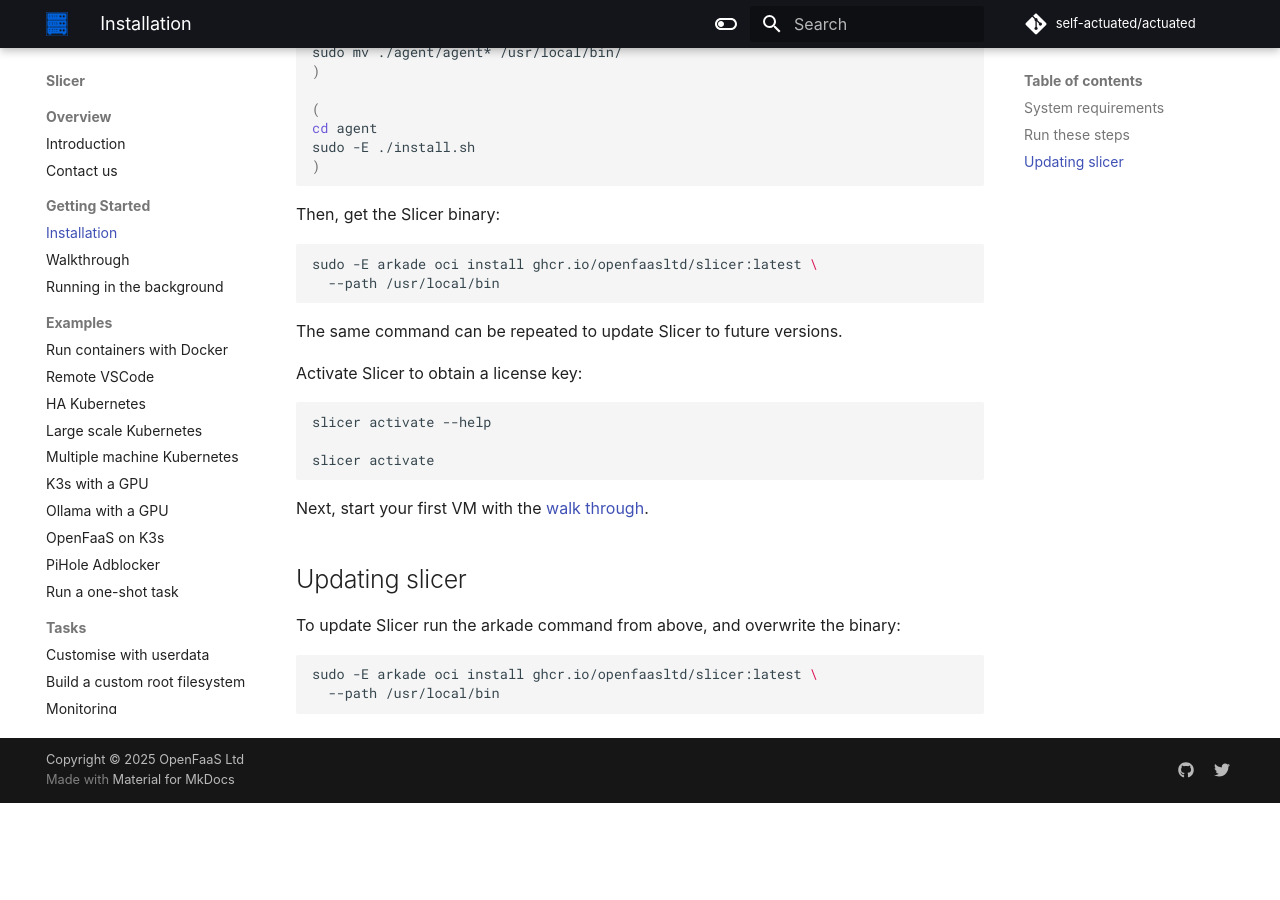
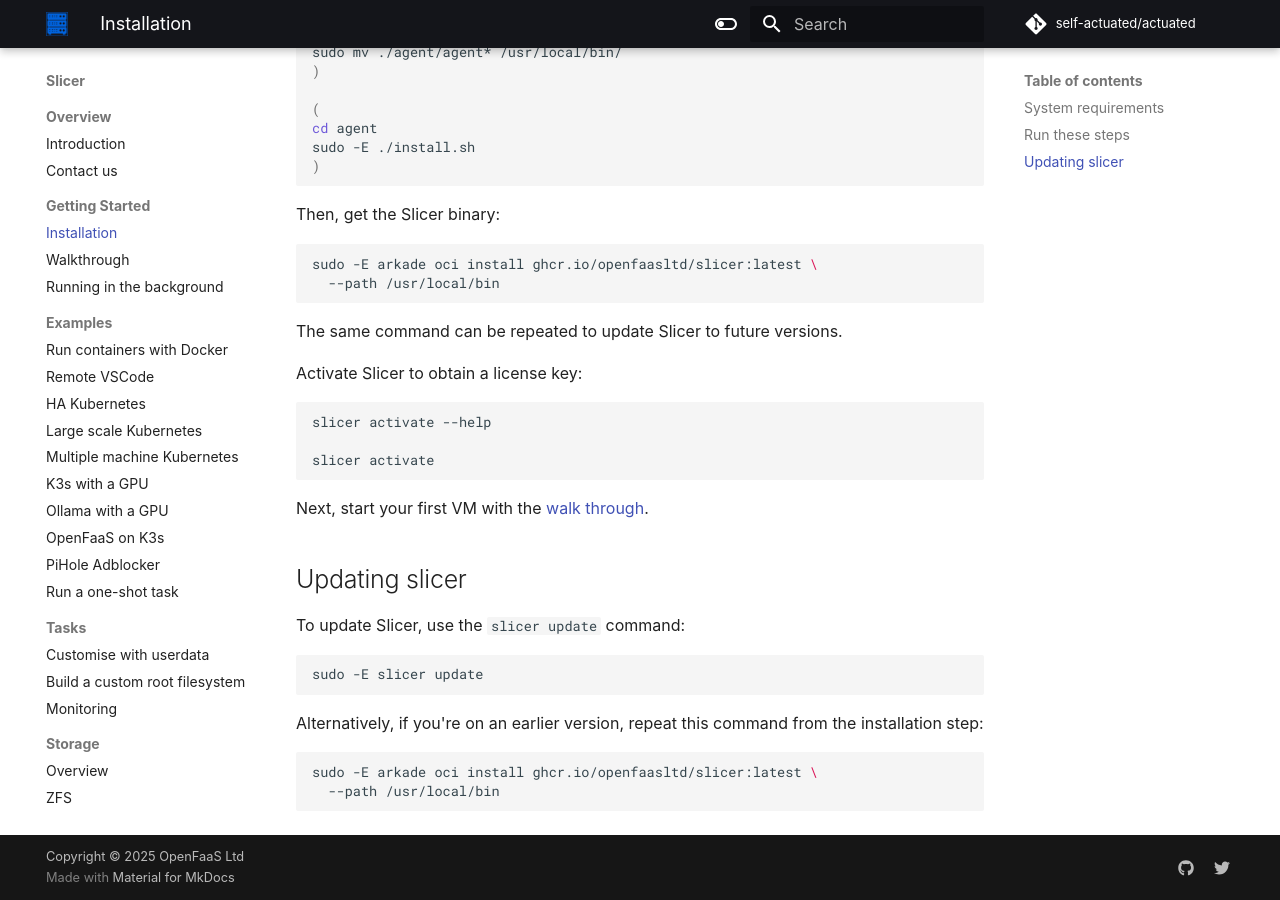
Before and after one commit to slicervm/docs.slicervm.com, an MkDocs documentation site: the page built from docs/getting-started/install.md, in a window 1280 px wide and 900 px high, scrolled down 1556 px. Built offline with MkDocs 1.6.1 and Material for MkDocs 9.7.7, drawn with Linux system fonts in a browser that asks for light colours; some web fonts are replaced; comment, search, counter and statistics services are not loaded; before the commit the page ends 2359 px from its top, so only the background shows below that.

Commit message:
Slicer update
Signed-off-by: Alex Ellis (OpenFaaS Ltd) <alexellis2@gmail.com>

````diff
--- a/docs/getting-started/install.md
+++ b/docs/getting-started/install.md
@@ -83,7 +83,13 @@
 
 ## Updating slicer
 
-To update Slicer run the arkade command from above, and overwrite the binary:
+To update Slicer, use the `slicer update` command:
+
+```bash
+sudo -E slicer update
+```
+
+Alternatively, if you're on an earlier version, repeat this command from the installation step:
 
 ```bash
 sudo -E arkade oci install ghcr.io/openfaasltd/slicer:latest \
````
